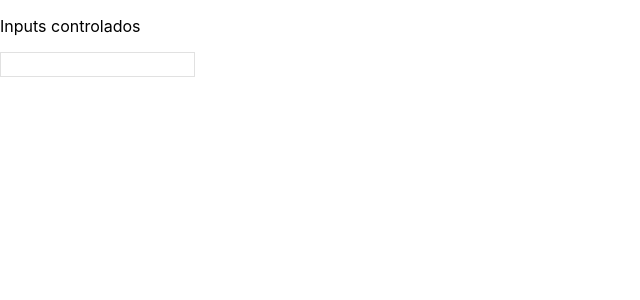
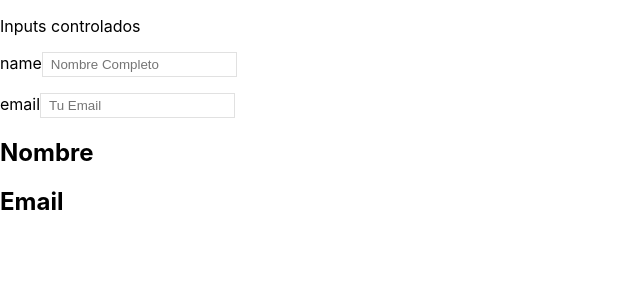
Before and after one commit to eduabundiz/ReactCourseUdemy, a React (Create React App) app: page / in a window 1280 px wide. Shown: the top 300 px of the page, without its empty margins (0-640 px from the left). Built offline with nearby package versions, Linux system fonts and the light colour scheme.

Commit message:
Comunicación Input Controlado con padre y htmlFor

```diff
--- a/src/App.js
+++ b/src/App.js
@@ -4,13 +4,37 @@ import './App.css';
 import ReactDom from 'react-dom';
 import TarjetaFruta from './Componentes/TarjetaFruta'
 import InputControlado from './Componentes/InputControlado'
+import { render } from '@testing-library/react';
 
-const App = () =>(
-  <div>
-    <p>Inputs controlados</p>
-    <InputControlado />
-  </div>
-
-)
+class App extends React.Component{
+  state ={
+    name:'',
+    email:''
+  }
+  actualizar = (name,text)=>{
+    this.setState({
+      [name]:text
+    })
+  }
+  render(){
+    return(
+      <div>
+        <p>Inputs controlados</p>
+        <InputControlado
+          name='name'
+          onChange={this.actualizar}
+          placeholder ='Nombre Completo'
+        />
+         <InputControlado
+         name='email'
+          onChange={this.actualizar}
+          placeholder ='Tu Email'
+        />
+        <h2>Nombre {this.state.name}</h2>
+        <h2>Email {this.state.email}</h2>
+      </div>
+    )
+  }
+}
 
 export default App;
--- a/src/Componentes/InputControlado.js
+++ b/src/Componentes/InputControlado.js
@@ -18,6 +18,9 @@ class InputControlado extends Component{
         }
         this.setState({text,color})
 
+        //Propagando datos al padre
+        this.props.onChange(this.props.name,text)
+
     }
     render(){
         const styles = {
@@ -26,12 +29,17 @@ class InputControlado extends Component{
             outline: 'none'
         }
         return(
+            <p>
+                <label htmlFor='name'>{this.props.name}</label>
                 <input
+                id='name'
                 type=""
                 value={this.state.text}
                 onChange = {this.actualizar}
                 style ={styles}
+                placeholder = {this.props.placeholder}
                 />
+             </p>
 
         )
     }
```
Lines whose indentation alone changed are shown as unchanged.
